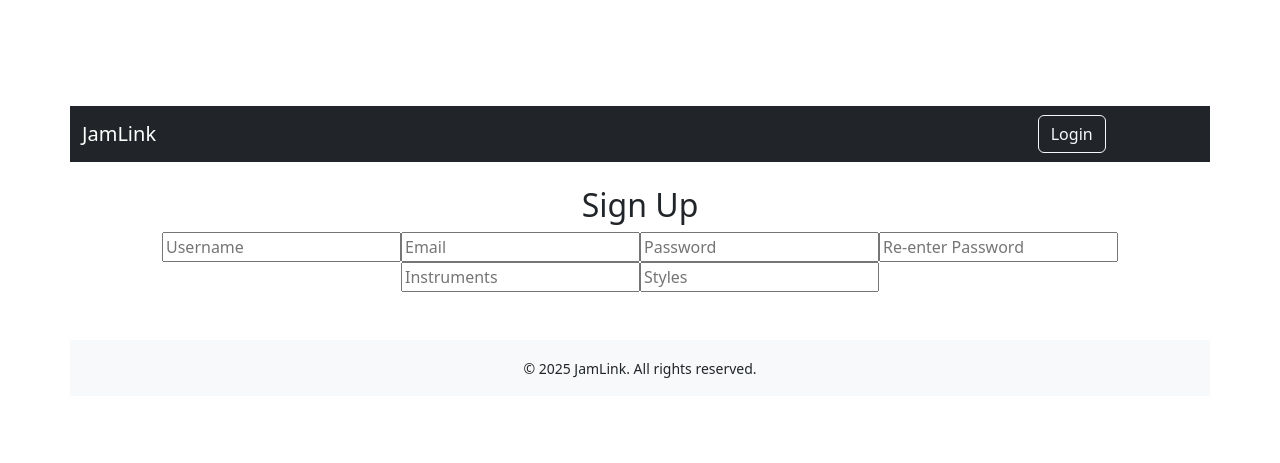
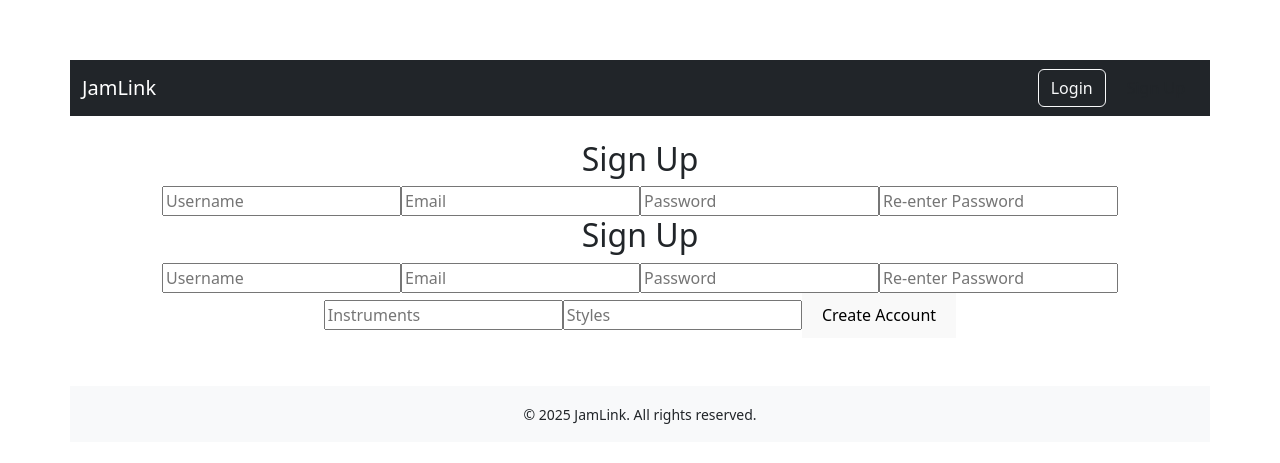
Before and after one commit to topher2025/JamLink, a React (Vite) app in the folder frontend/: page /signup in a window 1280 px wide. Shown: the part 149-612 px from the top of the page. Built offline with nearby package versions, Linux system fonts and the light colour scheme.

Commit message:
updating signup.jsx to be a multi-step form.

```diff
--- a/frontend/src/pages/Signup.jsx
+++ b/frontend/src/pages/Signup.jsx
@@ -1,9 +1,20 @@
-import { useState } from "react";
+import { useState, useEffect } from "react";
 import { useNavigate } from "react-router-dom";
 
 export default function Signup() {
-    const [form, setForm] = useState({ username: "", email: "", password: "", instruments: "", styles: ""});
+    const [step, setStep] = useState(1);
+    const [form, setForm] = useState({
+        username: "",
+        email: "",
+        password: "",
+        instruments: [],
+        styles: [],
+        location: "",
+    });
     const navigate = useNavigate();
+
+    const handleNext = () => setStep(step + 1);
+    const handleBack = () => setStep(step - 1);
 
     const handleChange = (e) => {
         setForm({ ...form, [e.target.name]: e.target.value });
@@ -30,14 +41,31 @@ export default function Signup() {
     };
 
     return (
-        <form onSubmit={handleSubmit}>
+        <div>
             <h2>Sign Up</h2>
-            <input name="username" placeholder="Username" onChange={handleChange} />
-            <input name="email" placeholder="Email" onChange={handleChange} />
-            <input name="password" placeholder="Password" onChange={handleChange} />
-            <input name="re-enter-password" placeholder="Re-enter Password" onChange={handleChange} />
-            <input name="instruments" placeholder="Instruments" onChange={handleChange} />
-            <input name="styles" placeholder="Styles" onChange={handleChange} />
-        </form>
+            {step === 1 && (
+                <div className="credentials">
+                    <label htmlFor="username"></label>
+                    <input name="username" placeholder="Username" onChange={handleChange} type="text"></input>
+                    <input name="email" placeholder="Email" onChange={handleChange} type="email"/>
+                    <input name="password" placeholder="Password" onChange={handleChange} type="password"/>
+                    <input name="re-enter-password" placeholder="Re-enter Password" onChange={handleChange} type="password"/>
+                </div>
+            )}
+            {step === 2 && (
+                <div className="instruments">
+                </div>
+            )}
+            <form onSubmit={handleSubmit}>
+                <h2>Sign Up</h2>
+                <input name="username" placeholder="Username" onChange={handleChange} type="text"/>
+                <input name="email" placeholder="Email" onChange={handleChange} type="email"/>
+                <input name="password" placeholder="Password" onChange={handleChange} type="password"/>
+                <input name="re-enter-password" placeholder="Re-enter Password" onChange={handleChange} type="password"/>
+                <input name="instruments" placeholder="Instruments" onChange={handleChange} />
+                <input name="styles" placeholder="Styles" onChange={handleChange} />
+                <button type="submit">Create Account</button>
+            </form>
+        </div>
     );
 }
```
